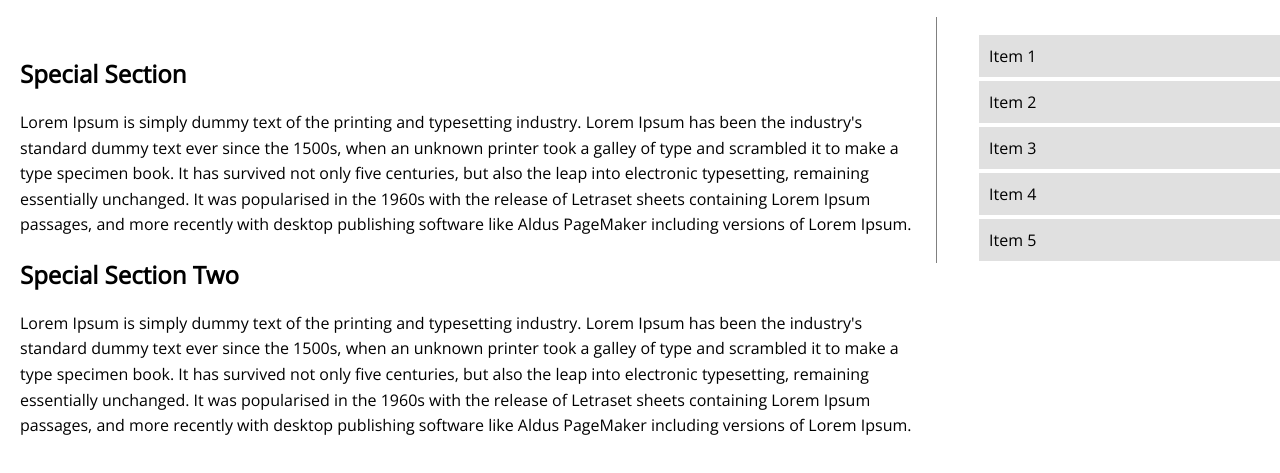
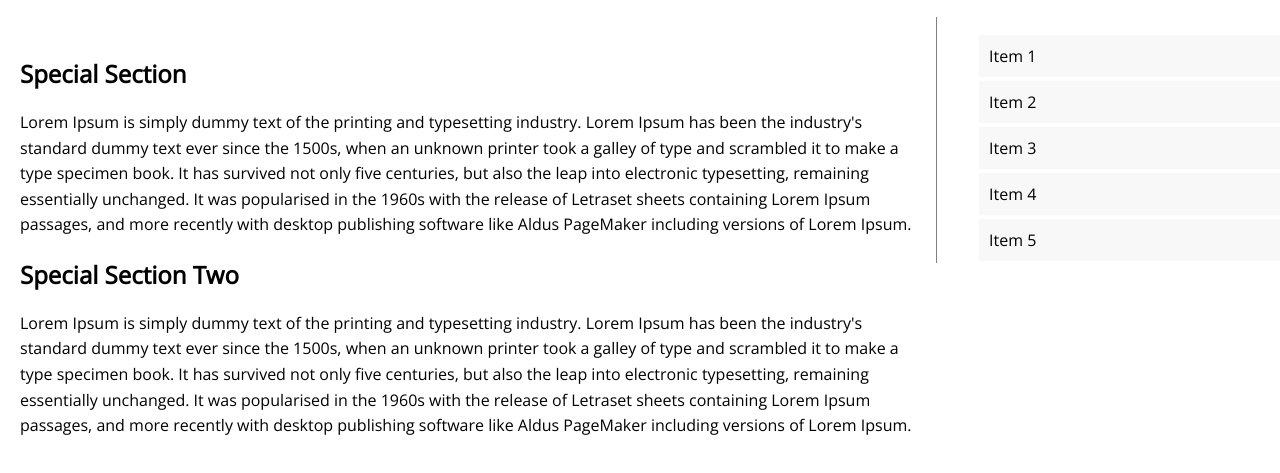
Before and after one commit to sduffin27/class-project, a plain HTML site: page index.html in a window 1280 px wide. Shown: the part 109-582 px from the top of the page. Drawn offline with nearby package versions, Linux system fonts and the light colour scheme.

Commit message:
lighter grey

```diff
--- a/css/style.css
+++ b/css/style.css
@@ -45,5 +45,5 @@ border-left:solid 1px grey;
     display:block;
     float: left;
     padding:10px;
-    background:#E0E0E0 ;
+    background:#F8F8F8 ;
 }
```
